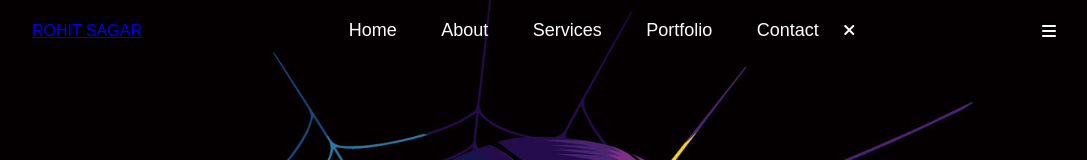
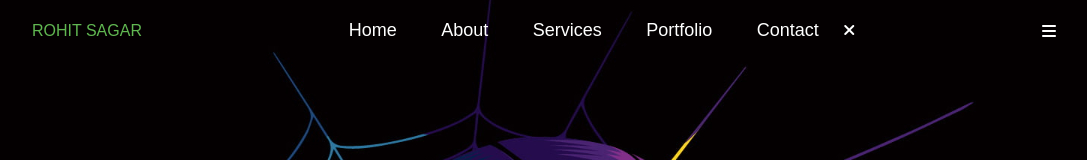
Before and after one commit to rohitsagar203/rohitsagar203.github.io, a plain HTML site: page index.html in a window 1280 px wide. Shown: the top 160 px of the page, without its empty margins (96-1183 px from the left). Drawn offline with Linux system fonts and the light colour scheme.

Commit message:
change 1

```diff
--- a/index.html
+++ b/index.html
@@ -11,7 +11,7 @@
 <div id="header">
     <div class="container">
         <nav>
-            <a href="#">ROHIT SAGAR</a>
+            <a class="headingname">ROHIT SAGAR</a>
             <ul id="sidemenu">
                 <li><a href="#header">Home</a></li>
                 <li><a href="#about">About</a></li>
--- a/style.css
+++ b/style.css
@@ -376,3 +376,7 @@
     margin-top: -5px;
     display: block;
 }
+.headingname{
+    text-decoration: none;
+    color: #61b752;
+}
```
